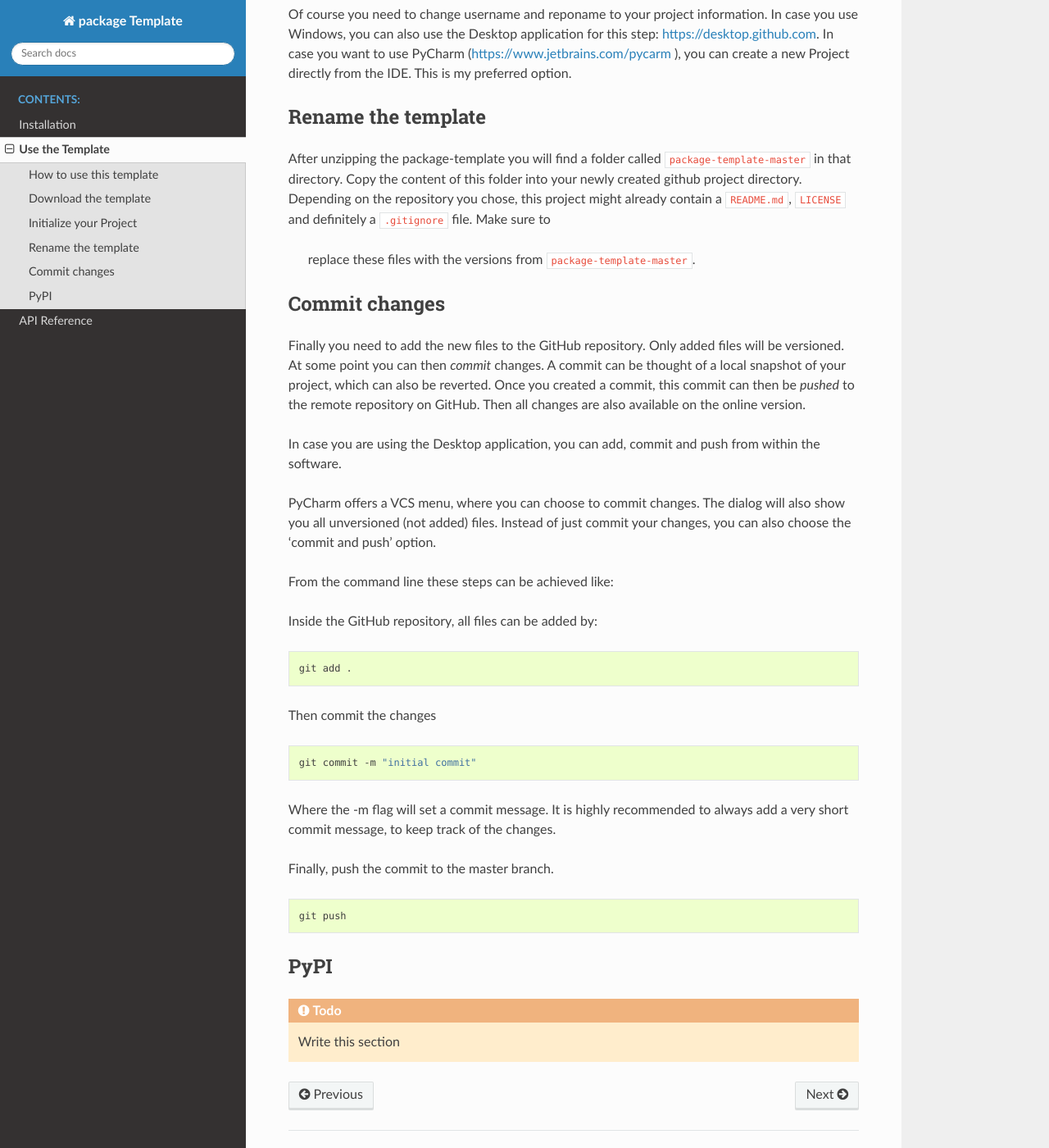
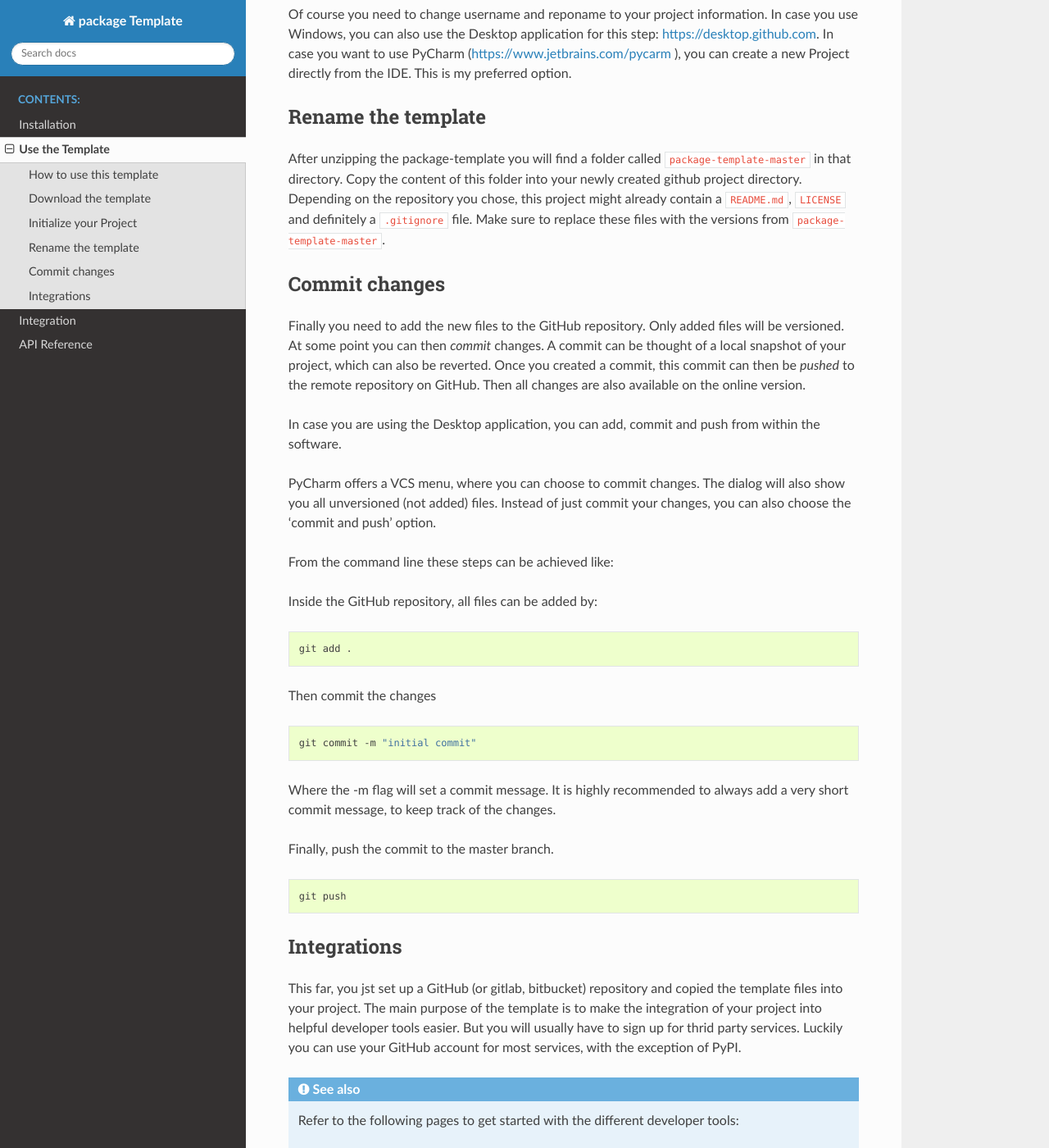
Before and after one commit to KIT-HYD/package-template, a Sphinx documentation site: the page built from docs/howto.rst, in a window 1280 px wide and 1400 px high, scrolled down 1100 px. Shown: the whole window at 82% size. Built offline with Sphinx 7.4.7 and the Read the Docs theme 2.0.0, drawn with Linux system fonts in a browser that asks for light colours; formulas are drawn with MathJax 3.

Commit message:
docs: howto finished

```diff
--- a/docs/howto.rst
+++ b/docs/howto.rst
@@ -69,7 +72,7 @@ After unzipping the package-template you will find a folder called
 folder into your newly created github project directory.
 Depending on the repository you chose, this project might already contain a
 ``README.md``, ``LICENSE`` and definitely a ``.gitignore`` file. Make sure to
- replace these files with the versions from ``package-template-master``.
+replace these files with the versions from ``package-template-master``.
 
 Commit changes
 ==============
@@ -111,9 +114,19 @@ Finally, push the commit to the master branch.
 
     git push
 
-PyPI
-====
+Integrations
+============
 
-.. todo::
+This far, you jst set up a GitHub (or gitlab, bitbucket) repository and
+copied the template files into your project.
+The main purpose of the template is to make the integration of your project
+into helpful developer tools easier. But you will usually have to sign up for
+thrid party services. Luckily you can use your GitHub account for most
+services, with the exception of PyPI.
 
-    Write this section
+.. seealso::
+
+    Refer to the following pages to get started with the different developer
+    tools:
+
+        * :doc:`Python Package Index </integration/pypi>`
--- a/docs/index.rst
+++ b/docs/index.rst
@@ -12,6 +12,9 @@ Welcome to package Template's documentation!
 .. image:: https://readthedocs.org/projects/hyd-template/badge/?version=latest
     :target: http://hyd-template.readthedocs.io/en/latest/?badge=latest
 
+.. image:: https://codecov.io/gh/KIT-HYD/package-template/branch/master/graph/badge.svg
+    :target: https://codecov.io/gh/KIT-HYD/package-template
+
 This is an example documentation for the package-template_ GitHub project.
 This is meant to be overwritten by the documentation for your code.
 Go to the :doc:`Howto Guide </howto>` to learn how to copy this template.
@@ -21,9 +24,10 @@ navigate this documentation to see some example pages.
 .. _package-template: https://github.com/KIT-HYD/package-template
 
 .. toctree::
-    :maxdepth: 2
+    :maxdepth: 3
     :caption: Contents:
 
     installation
     howto
+    integration/integration
     reference
--- a/docs/installation.rst
+++ b/docs/installation.rst
@@ -1,6 +1,10 @@
 ============
 Installation
 ============
+
+
+.. toctree::
+    :maxdepth: 2
 
 Installation Guide
 ==================
--- a/docs/reference.rst
+++ b/docs/reference.rst
@@ -1,6 +1,10 @@
 =============
 API Reference
 =============
+
+
+.. toctree::
+    :maxdepth: 2
 
 core package
 ============
```
Also changed, not shown: other parts of docs/howto.rst (+3 -0 lines), README.md (+1 -0 lines), docs/integration/integration.rst (added, +8 -0 lines), docs/integration/pypi.rst (added, +53 -0 lines).
